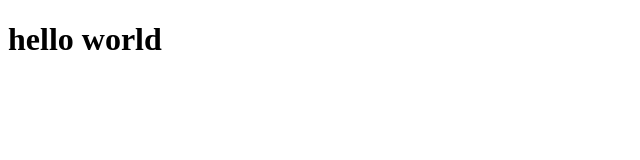
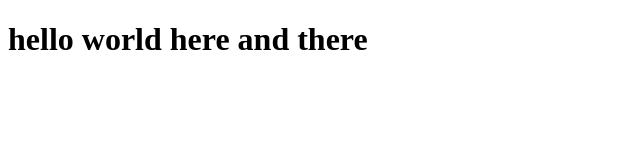
Before and after one commit to Abdalrazaq94/testing, a plain HTML site: page index.html in a window 1280 px wide. Shown: the whole page, without its empty margins (0-640 px from the left). Drawn offline with Linux system fonts and the light colour scheme.

Commit message:
Update index.html

```diff
--- a/index.html
+++ b/index.html
@@ -6,6 +6,6 @@
     <title>git testing</title>
 </head>
 <body>
-    <h1>hello world</h1>
+    <h1>hello world here and there</h1>
 </body>
 </html>
```
